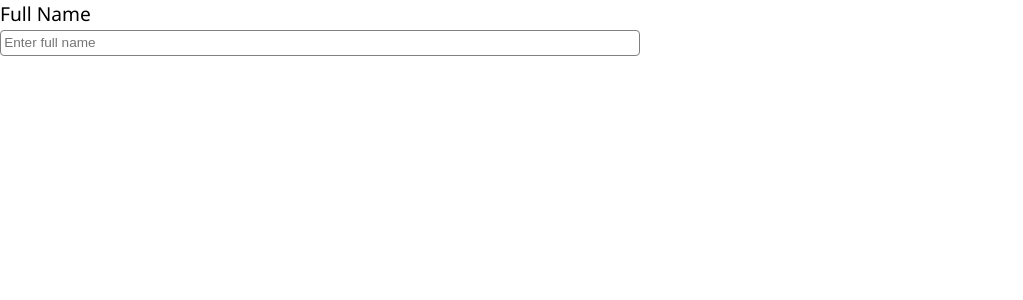
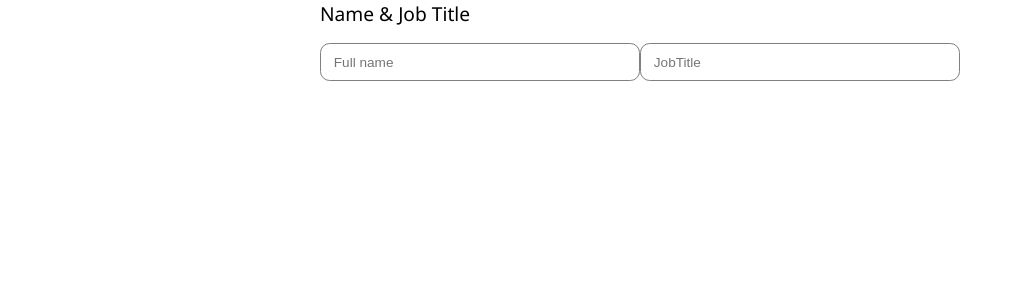
Before and after one commit to Kummirai/resume, a React (Vite) app in the folder cv application/: page / in a window 1280 px wide. Shown: the top 300 px of the page, without its empty margins (0-1023 px from the left). Built offline with nearby package versions, Linux system fonts and the light colour scheme.

Commit message:
Add more styles to name section

```diff
--- a/cv application/src/App.jsx
+++ b/cv application/src/App.jsx
@@ -2,9 +2,9 @@ import Name from "./components/Name";
 
 function App() {
   return (
-    <>
+    <div className="container">
       <Name />
-    </>
+    </div>
   );
 }
 
--- a/cv application/src/components/Input.jsx
+++ b/cv application/src/components/Input.jsx
@@ -1,10 +1,7 @@
-import Label from "./Label";
-
 // eslint-disable-next-line react/prop-types
 const Input = ({ id, type, name, placeholder }) => {
   return (
     <div className="input-field">
-      <Label for="fullName" label="Full Name" />
       <input type={type} name={name} id={id} placeholder={placeholder} />
     </div>
   );
--- a/cv application/src/components/Label.jsx
+++ /dev/null
@@ -1,6 +0,0 @@
-// eslint-disable-next-line react/prop-types
-const Label = ({ use, label }) => {
-  return <label htmlFor={use}>{label}</label>;
-};
-
-export default Label;
--- a/cv application/src/components/Name.jsx
+++ b/cv application/src/components/Name.jsx
@@ -2,14 +2,23 @@ import Input from "./Input";
 
 const Name = () => {
   return (
-    <div>
+    <form className="my-form">
+      <h2 className="name-jobtitle">Name & Job Title</h2>
+      <div className="name-title">
         <Input
           type="text"
           id="fullName"
           name="fullName"
-        placeholder="Enter full name"
+          placeholder="Full name"
+        />
+        <Input
+          type="text"
+          id="JobTitle"
+          name="JobTitle"
+          placeholder="JobTitle"
         />
       </div>
+    </form>
   );
 };
 
--- a/cv application/src/index.css
+++ b/cv application/src/index.css
@@ -10,22 +10,39 @@ body {
   font-family: "Segoe UI", Tahoma, Geneva, Verdana, sans-serif;
 }
 
-.input-field {
+.container {
+  height: 100vh;
   display: flex;
   flex-direction: column;
+  align-items: center;
+}
+
+.my-form {
   width: 50%;
 }
 
+.name-title {
+  align-items: center;
+  justify-content: space-around;
+  display: flex;
+}
+.input-field {
+  display: flex;
+}
+
 .input-field input {
-  height: 1.6rem;
+  height: 2.4rem;
   font-size: 0.85rem;
   font-weight: 300;
-  padding: 0.2rem;
+  padding: 0.2rem 0.8rem;
   border: 1px solid gray;
-  border-radius: 4px;
+  border-radius: 0.6rem;
+  width: 20rem;
 }
 
-label {
+.name-jobtitle {
+  margin-bottom: 1rem;
+  align-self: flex-end;
   font-size: 1.2rem;
-  margin-bottom: 0.2rem;
+  font-weight: 400;
 }
```
Lines whose indentation alone changed are shown as unchanged.
